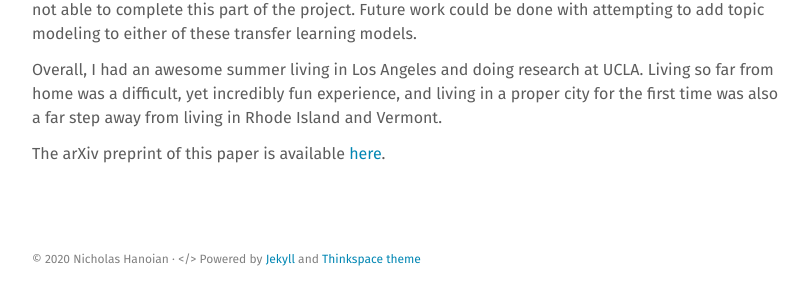
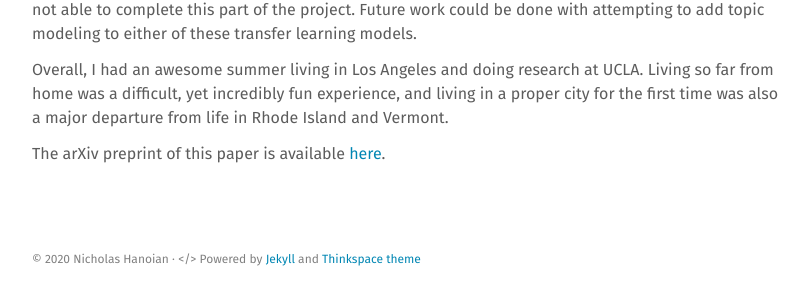
Before and after one commit to nicholashanoian/nicholashanoian.github.io, a Jekyll site: the page built from _projects/2019-08-14-chatbot.md, in a window 1280 px wide and 900 px high, scrolled down 3982 px. Shown: the part 584-884 px from the top of the window, without its empty margins (232-1041 px from the left). Built offline with Jekyll 4.4.1, drawn with Linux system fonts in a browser that asks for light colours; formulas are drawn with MathJax 3; a script that is not in the unit is left out.

Commit message:
fixed wording

```diff
--- a/_projects/2019-08-14-chatbot.md
+++ b/_projects/2019-08-14-chatbot.md
@@ -97,6 +97,6 @@ We observe that in general, topic-aware chatbots give more non-generic and conte
 
 Our work serves as the first proof of concept for using NMF-based topic modeling to create a topic-aware, RNN-based chatbot. This opens up a number of future research possibilities, which build on recent developments in the literature of NMF. We also attempted to augment Google's BERT model as well as the OpenAI GPT2 model with NMF topic-awareness. However, due to time constraints we were not able to complete this part of the project. Future work could be done with attempting to add topic modeling to either of these transfer learning models.
 
-Overall, I had an awesome summer living in Los Angeles and doing research at UCLA. Living so far from home was a difficult, yet incredibly fun experience, and living in a proper city for the first time was also a far step away from living in Rhode Island and Vermont.
+Overall, I had an awesome summer living in Los Angeles and doing research at UCLA. Living so far from home was a difficult, yet incredibly fun experience, and living in a proper city for the first time was also a major departure from life in Rhode Island and Vermont.
 
 The arXiv preprint of this paper is available [here](https://arxiv.org/abs/1912.00315).
```
